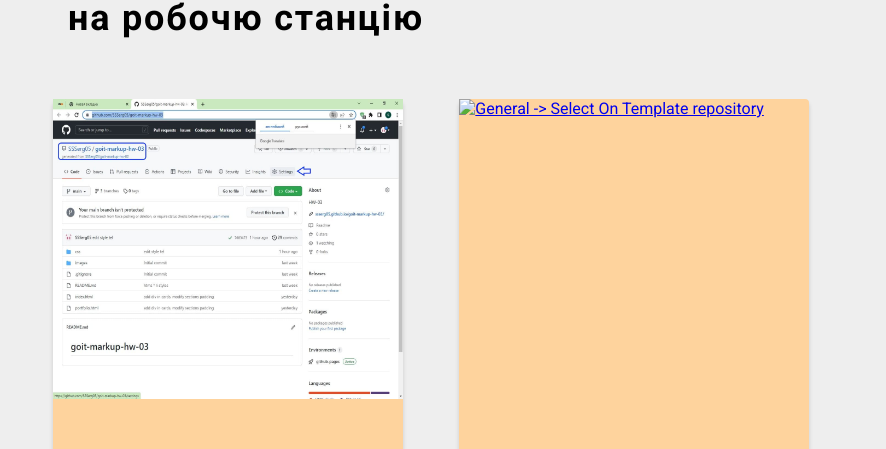
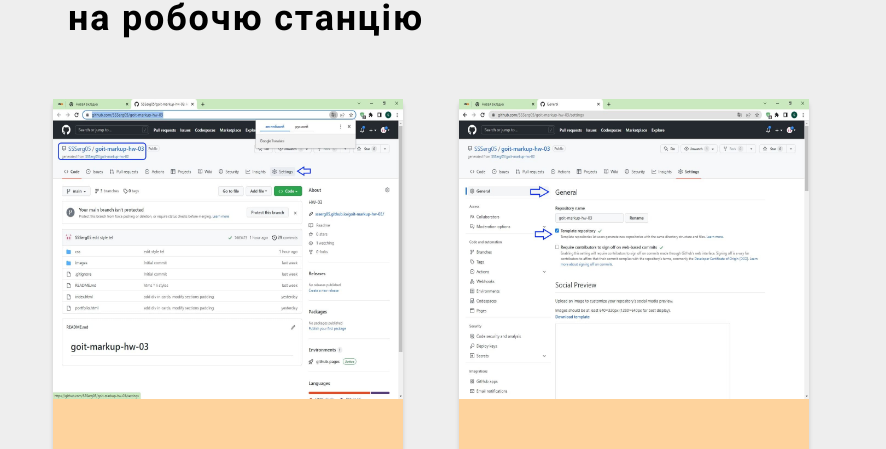
Before and after one commit to SSSerg05/Create-Clone-Repository-GitHub, a plain HTML site: page index.html in a window 1280 px wide. Shown: the part 207-656 px from the top of the page, 394-1280 px from the left. Drawn offline with Linux system fonts and the light colour scheme; the site is published under a folder, as on GitHub Pages, so addresses that start at the root find nothing.

Commit message:
edit errors

```diff
--- a/index.html
+++ b/index.html
@@ -43,7 +43,7 @@
                         <div class="card">
                             <a href="./images/img-03.jpg">
                                 <div class="image">
-                                    <img class="image" src="/images/img-03.jpg" alt="General -> Select On Template repository">
+                                    <img class="image" src="./images/img-03.jpg" alt="General -> Select On Template repository">
                                 </div>
                             </a>
                             <p class="text">Активуємо галочку у пункті General -> Template repository</p>
```
